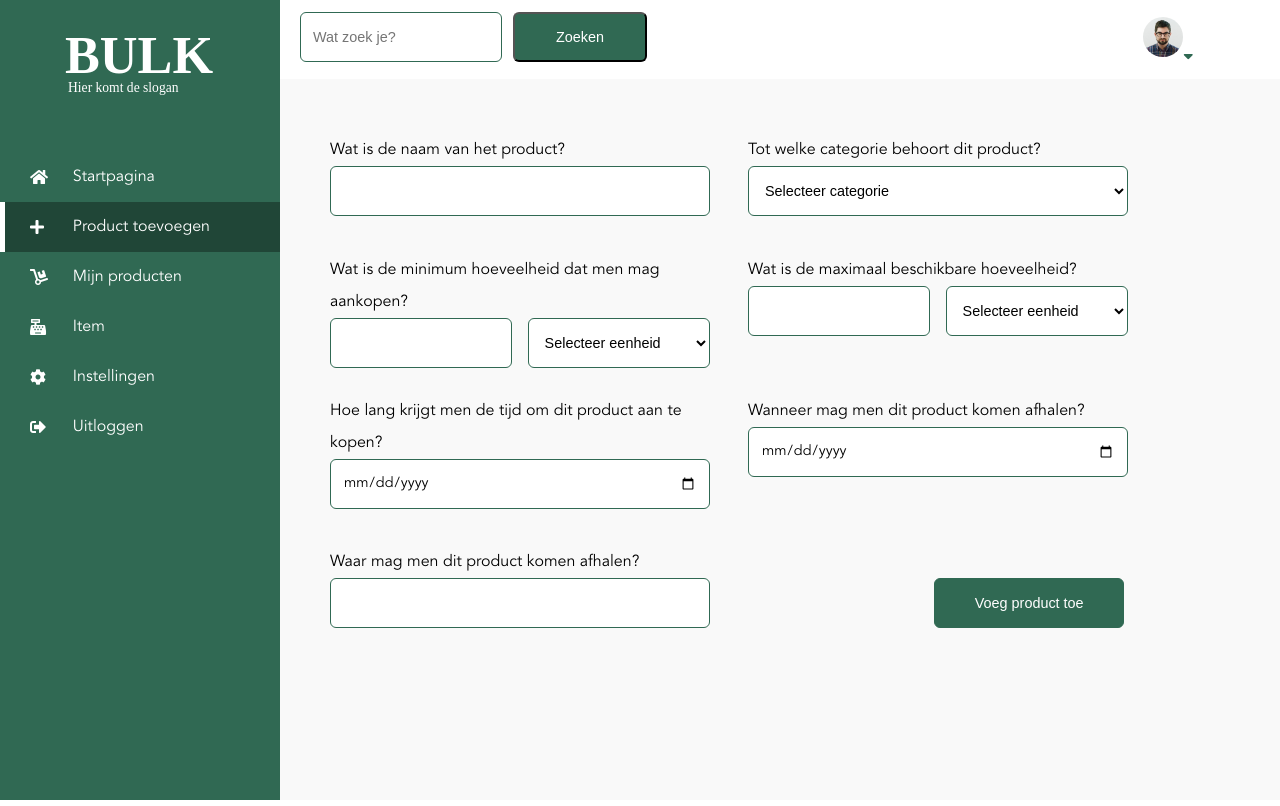
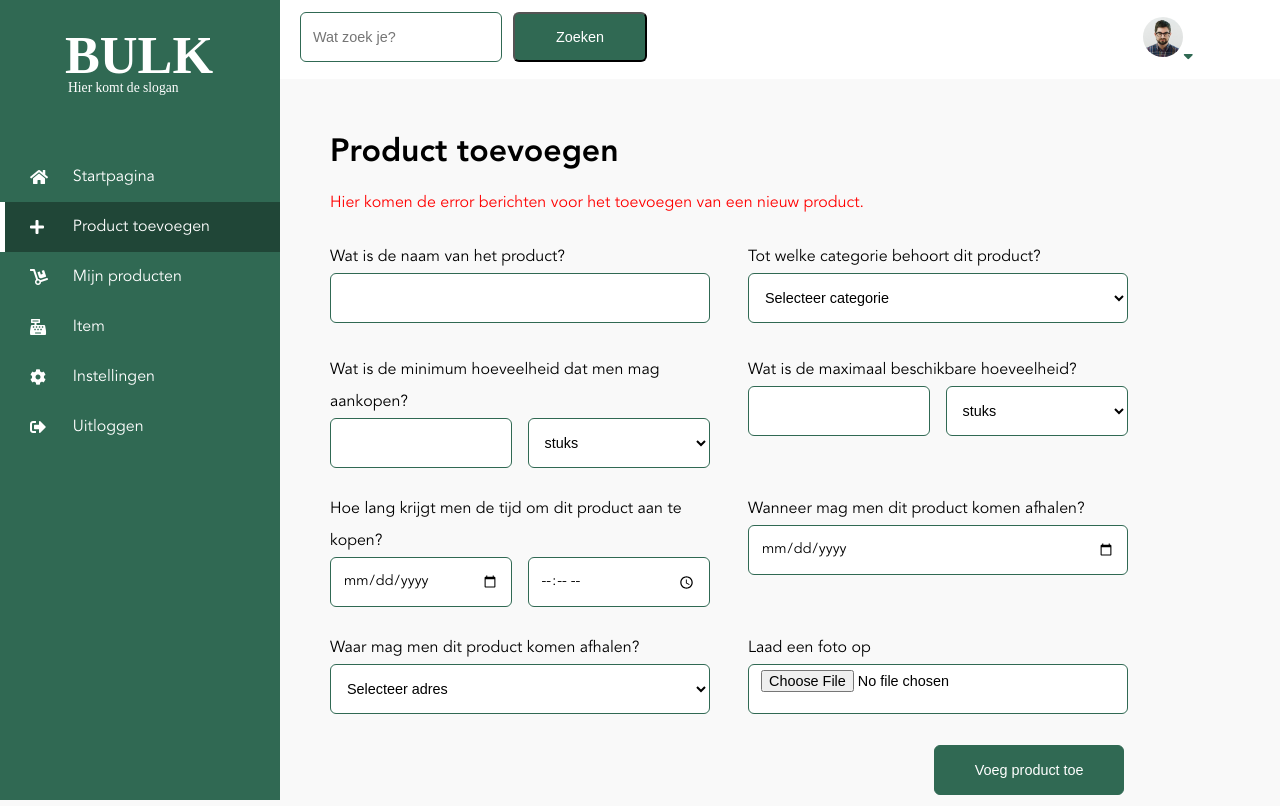
Before and after one commit to LorienTheunissen/BULK, a PHP site: page /suppliers/addproduct.html in a window 1280 px wide. Run offline with PHP 8.4, Linux system fonts and the light colour scheme; some libraries are stand-ins or nearby versions.

Commit message:
BULK / addproduct.html / finished form

```diff
--- a/css/dashboard.css
+++ b/css/dashboard.css
@@ -79,7 +79,7 @@ header .search .fas {
 }
 
 .add_product input, .add_product select {
-    margin-bottom: 5%;
+    margin-bottom: 3%; /* AANGEPAST */
 }
 
 header .search input[type=text], .add_product input, .add_product select {
@@ -112,6 +112,11 @@ header .search input[type=text] {
     grid-gap: 4%
 }
 
+p#error {
+    color: red;
+    margin-bottom: 3%;
+}
+
 header .search input[type=submit], .add_product .button {
     background-color: #306953;
     height: 50px;
@@ -132,7 +137,6 @@ header .search input[type=submit] {
     align-self: end;
     justify-self: end;
 }
-
 
 header .search input[type=submit]:hover {
     font-weight: 500;
@@ -169,7 +173,7 @@ main h1 {
     font-family: 'Avenir Heavy';
 }
 
-.minimum, .maximum {
+.minimum, .maximum, .deadline {
     display: grid;
     grid-template-columns: 48% 48%;
     grid-gap: 4%;
--- a/suppliers/addproduct.html
+++ b/suppliers/addproduct.html
@@ -39,30 +39,54 @@
     </div>
 </header>
 <main>
+    <h1>Product toevoegen</h1>
+    <div class="error">
+        <p id="error">Hier komen de error berichten voor het toevoegen van een nieuw product.</p>
+    </div>
+    <form action="addproduct.html" method="POST">
     <div class="add_product">
         <div>
             <label for="name">Wat is de naam van het product?</label>
             <br>
-            <input type="text" id="name">
+            <input id="name" type="text">
         </div>
         <div>
             <label for="category">Tot welke categorie behoort dit product?</label>
             <br>
             <select id="category" required>
                 <option disabled selected>Selecteer categorie</option>
+                <option value="aardappelen">Aardappelen</option>
+                <option value="brood">Brood & gebak</option>
+                <option value="beleg">Broodbeleg</option>
+                <option value="eieren">Eieren</option>
                 <option value="fruit">Fruit</option>
-                <option value="vegetables">Groenten</option>
+                <option value="fruitsap">Fruitsap</option>
+                <option value="groenten">Groenten</option>
+                <option value="kruiden">Kruiden</option>
+                <option value="schaap">Lams- en schapenvlees</option>
+                <option value="pluimvee">Pluimvee</option>
+                <option value="rund">Runds- en kalfsvlees</option>
+                <option value="varken">Varkensvlees</option>
+                <option value="zuivel">Zuivel</option>
             </select>
         </div>
         <div>
             <label for="minimum">Wat is de minimum hoeveelheid dat men mag aankopen?</label>
             <br>
             <div class="minimum">
-                <input type="text" id="minimum">
+                <input id="minimum" type="text">
                 <select id="minimum" required>
-                    <option disabled selected>Selecteer eenheid</option>
-                    <option value="gram">Gram</option>
-                    <option value="kilogram">Kilogram</option>
+                    <optgroup label="Aantal">
+                        <option value="stuks">stuks</option>
+                    </optgroup>
+                    <optgroup label="Gewicht">
+                        <option value="g">gram</option>
+                        <option value="kg">kilogram</option>
+                    </optgroup>
+                    <optgroup label="Inhoudsmaat">
+                        <option value="ml">mililiter</option>
+                        <option value="l">liter</option>
+                    </optgroup>
                 </select>
             </div>
         </div>
@@ -70,31 +94,51 @@
             <label for="maximum">Wat is de maximaal beschikbare hoeveelheid?</label>
             <br>
             <div class="maximum">
-                <input type="text" id="maximum">
+                <input id="maximum" type="text">
                 <select id="maximum" required>
-                    <option disabled selected>Selecteer eenheid</option>
-                    <option value="gram">Gram</option>
-                    <option value="kilogram">Kilogram</option>
+                    <optgroup label="Aantal">
+                        <option value="stuks">stuks</option>
+                    </optgroup>
+                    <optgroup label="Gewicht">
+                        <option value="g">gram</option>
+                        <option value="kg">kilogram</option>
+                    </optgroup>
+                    <optgroup label="Inhoudsmaat">
+                        <option value="ml">mililiter</option>
+                        <option value="l">liter</option>
+                    </optgroup>
                 </select>
             </div>
         </div>
         <div>
             <label for="deadline">Hoe lang krijgt men de tijd om dit product aan te kopen?</label>
             <br>
-            <input type="date" id="deadline" style="font-family: 'Avenir Book';">
+            <div class="deadline">
+                <input id="deadline" style="font-family: 'Avenir Book';" type="date">
+                <input id="deadline" style="font-family: 'Avenir Book';" type="time">
+            </div>
         </div>
         <div>
-            <label for="date_pickup">Wanneer mag men dit product komen afhalen?</label>
+            <label for="pickup">Wanneer mag men dit product komen afhalen?</label>
             <br>
-            <input type="date" id="date_pickup" style="font-family: 'Avenir Book';">
+            <input id="pickup" style="font-family: 'Avenir Book';" type="date">
         </div>
         <div>
-            <label for="place_pickup">Waar mag men dit product komen afhalen?</label>
+            <label for="location">Waar mag men dit product komen afhalen?</label>
             <br>
-            <input type="text" id="place_pickup">
+            <select id="location">
+                <option disabled selected>Selecteer adres</option>
+                <option value="adres">Hier worden adressen uit database geïmporteerd</option>
+            </select>
         </div>
+        <div>
+            <label for="picture">Laad een foto op </label>
+            <input accept="image/png, image/jpeg" id="picture" name="picture" type="file">
+        </div>
+        <div></div>
         <input class="button" type="submit" value="Voeg product toe">
     </div>
+    </form>
 </main>
 </body>
 </html>
```
